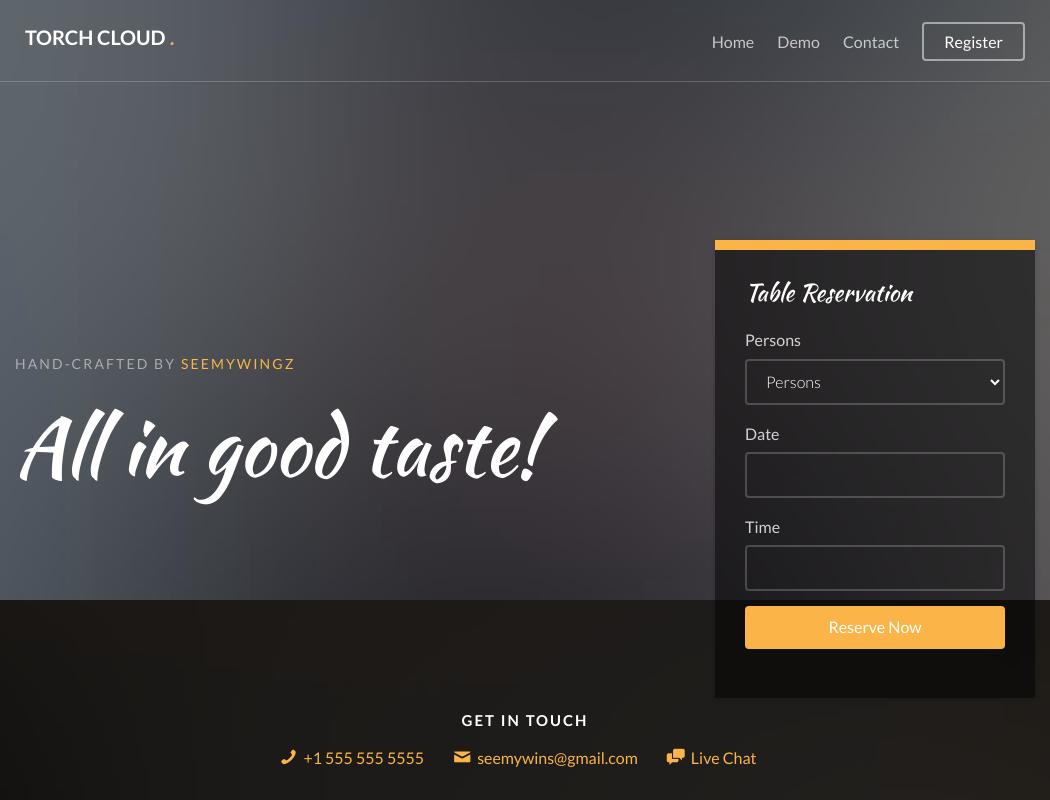
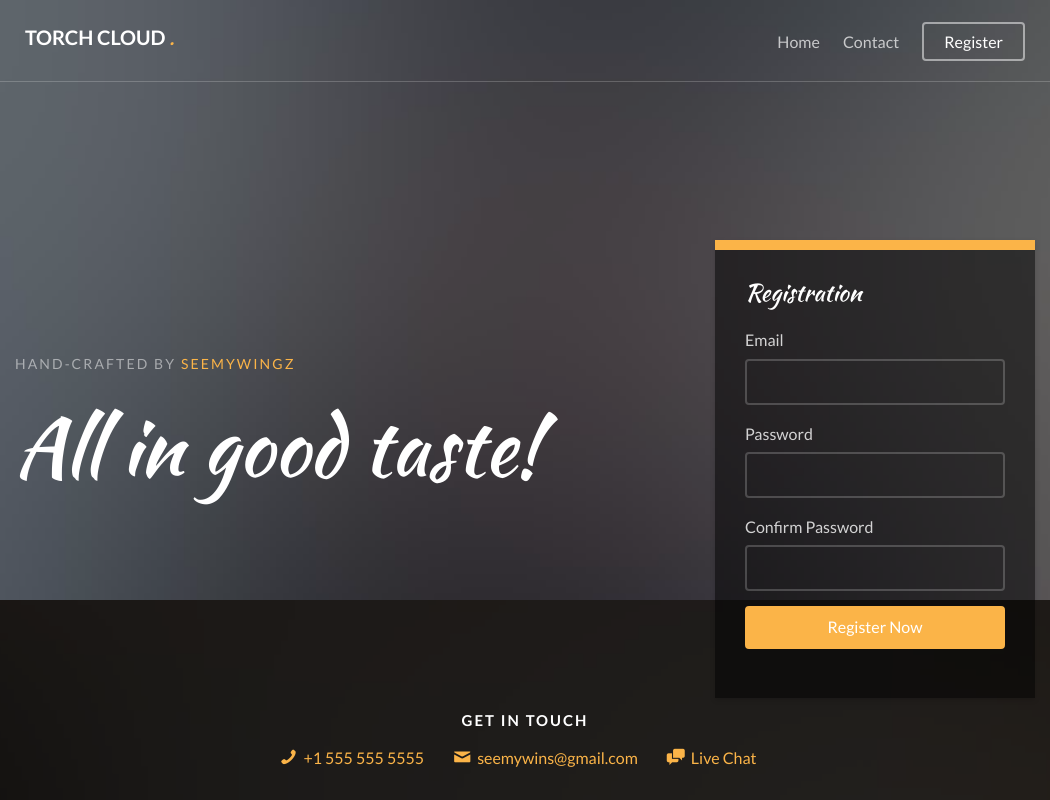
Before and after one commit to seemywingz/torch.cloud, an Electron app: page pub/index.html in a window 1050 px wide. Shown: the top 800 px of the page. Drawn offline with nearby package versions, Linux system fonts and the light colour scheme; files whose address does not match are found by name.

Commit message:
registration form

```diff
--- a/pub/index.html
+++ b/pub/index.html
@@ -90,37 +90,30 @@
 
 									<div class="tab-content">
 										<div class="tab-content-inner active" data-content="signup">
-											<h3 class="cursive-font">Table Reservation</h3>
+											<h3 class="cursive-font">Registration</h3>
 											<form action="#">
 												<div class="row form-group">
 													<div class="col-md-12">
-														<label for="activities">Persons</label>
-														<select name="#" id="activities" class="form-control">
-															<option value="">Persons</option>
-															<option value="">1</option>
-															<option value="">2</option>
-															<option value="">3</option>
-															<option value="">4</option>
-															<option value="">5+</option>
-														</select>
+														<label for="date-start">Email</label>
+														<input type="email" id="email" class="form-control" required>
 													</div>
 												</div>
 												<div class="row form-group">
-													<div class="col-md-12">
-														<label for="date-start">Date</label>
-														<input type="text" id="date" class="form-control">
-													</div>
+												  <div class="col-md-12">
+													  <label for="date-start">Password</label>
+														<input type="password" id="password" class="form-control" required>
+												  </div>
 												</div>
 												<div class="row form-group">
 													<div class="col-md-12">
-														<label for="date-start">Time</label>
-														<input type="text" id="time" class="form-control">
+														<label for="date-start">Confirm Password</label>
+														<input type="password" id="password_confirm" class="form-control" required>
 													</div>
 												</div>
 
 												<div class="row form-group">
 													<div class="col-md-12">
-														<input type="submit" class="btn btn-primary btn-block" value="Reserve Now">
+														<input type="submit" class="btn btn-primary btn-block" value="Register Now">
 													</div>
 												</div>
 											</form>
--- a/pub/nav.html
+++ b/pub/nav.html
@@ -11,7 +11,7 @@
 				<div class="col-xs-8 text-right menu-1">
 					<ul>
 						<li><a href="index.html">Home</a></li>
-						<li><a href="engine.html">Demo</a></li>
+						<!-- <li><a href="engine.html">Demo</a></li> -->
 						<!-- <li class="has-dropdown">
 							<a href="services.html">Services</a>
 							<ul class="dropdown">
@@ -21,7 +21,7 @@
 							</ul>
 						</li> -->
 						<li><a href="contact.html">Contact</a></li>
-						<li class="btn-cta"><a href="#"><span>Register</span></a></li>
+						<li class="btn-cta"><a href="index.html"><span>Register</span></a></li>
 					</ul>
 				</div>
 			</div>
```
